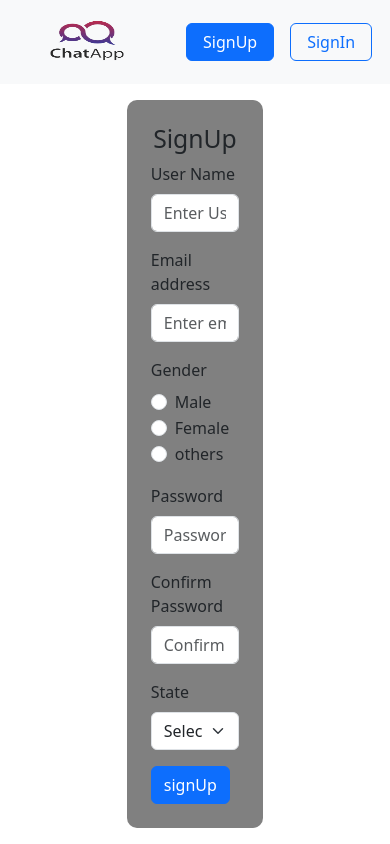
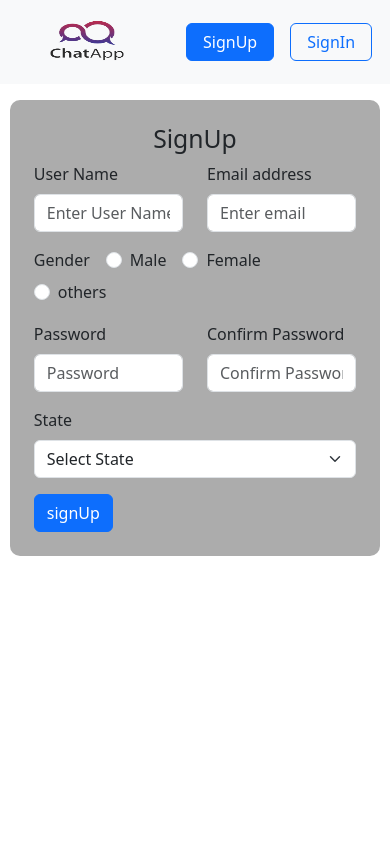
Before and after one commit to Sabari-Dev/realTime-chat-react, a React (Create React App) app: page / in a window 390 px wide. Built offline with nearby package versions, Linux system fonts and the light colour scheme; no server answers.

Commit message:
Update App.css

```diff
--- a/src/App.css
+++ b/src/App.css
@@ -10,9 +10,9 @@ body {
   height: 10vh;
 }
 .signUp {
-  background-color: gray;
+  background-color: rgb(172, 172, 172);
   border-radius: 10px;
-  width: 35vw;
+  width: 40vw;
 }
 .loading-page {
   position: relative;
@@ -161,9 +161,16 @@ strong {
 .deleteMsg {
   cursor: pointer;
 }
-@media screen and (max-width: 767px) {
+.message {
+  font-size: 14px;
+  margin-bottom: 0;
+}
+@media screen and (max-width: 769px) {
   .home-page {
     grid-template-columns: 2fr 3fr;
+  }
+  .signUp {
+    width: 80vw;
   }
   .message-wrapper p {
     max-width: 75%;
@@ -180,6 +187,9 @@ strong {
   .home-page {
     grid-template-columns: 1fr 3fr;
   }
+  .signUp {
+    width: 95vw;
+  }
   .message-box {
     position: absolute;
     bottom: 0;
@@ -190,6 +200,9 @@ strong {
   .user-details h5 {
     display: none;
   }
+  .user-details img {
+    margin-left: 20px;
+  }
   .user-info {
     display: block;
     position: relative;
@@ -198,9 +211,12 @@ strong {
     position: absolute;
     z-index: 2;
     top: 28px;
-    left: 38px;
+    left: 58px;
   }
   .user-wrapper p {
     display: none;
   }
+  .text-area {
+    width: 90vw;
+  }
 }
```
